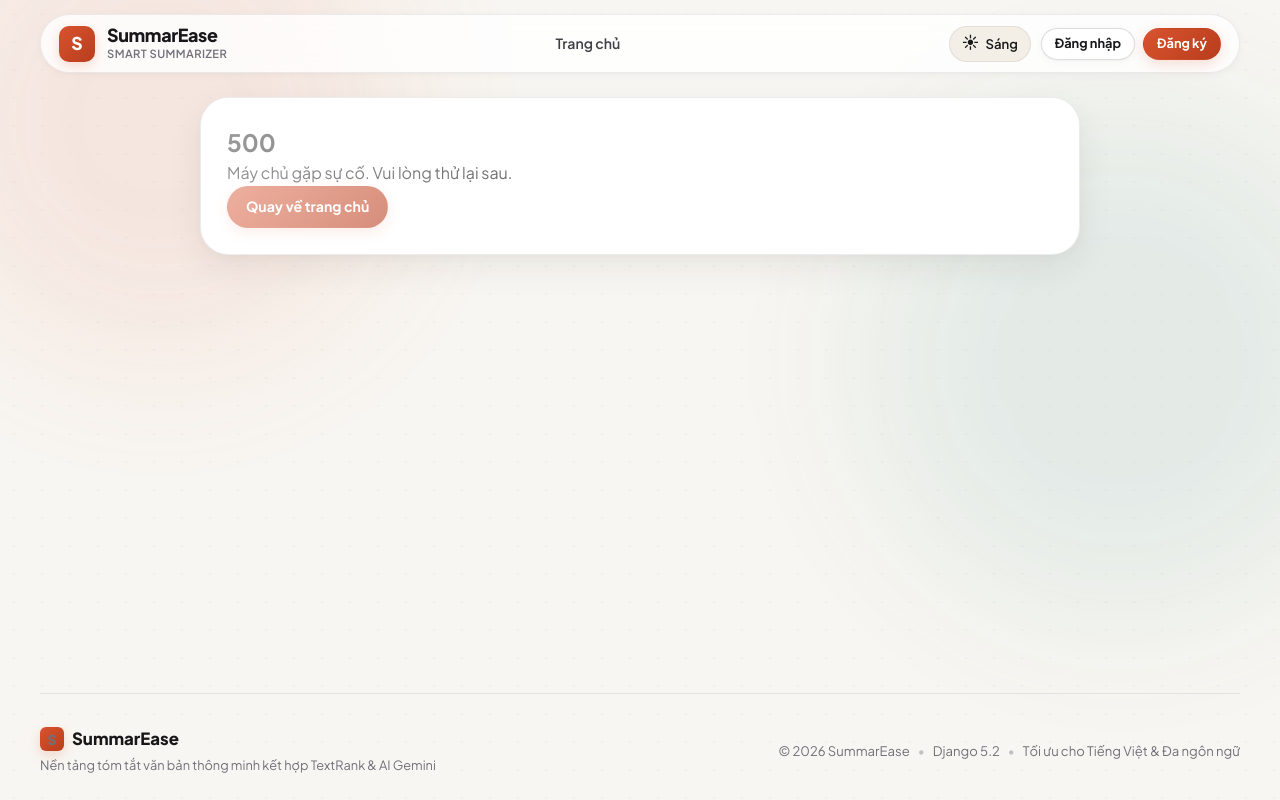
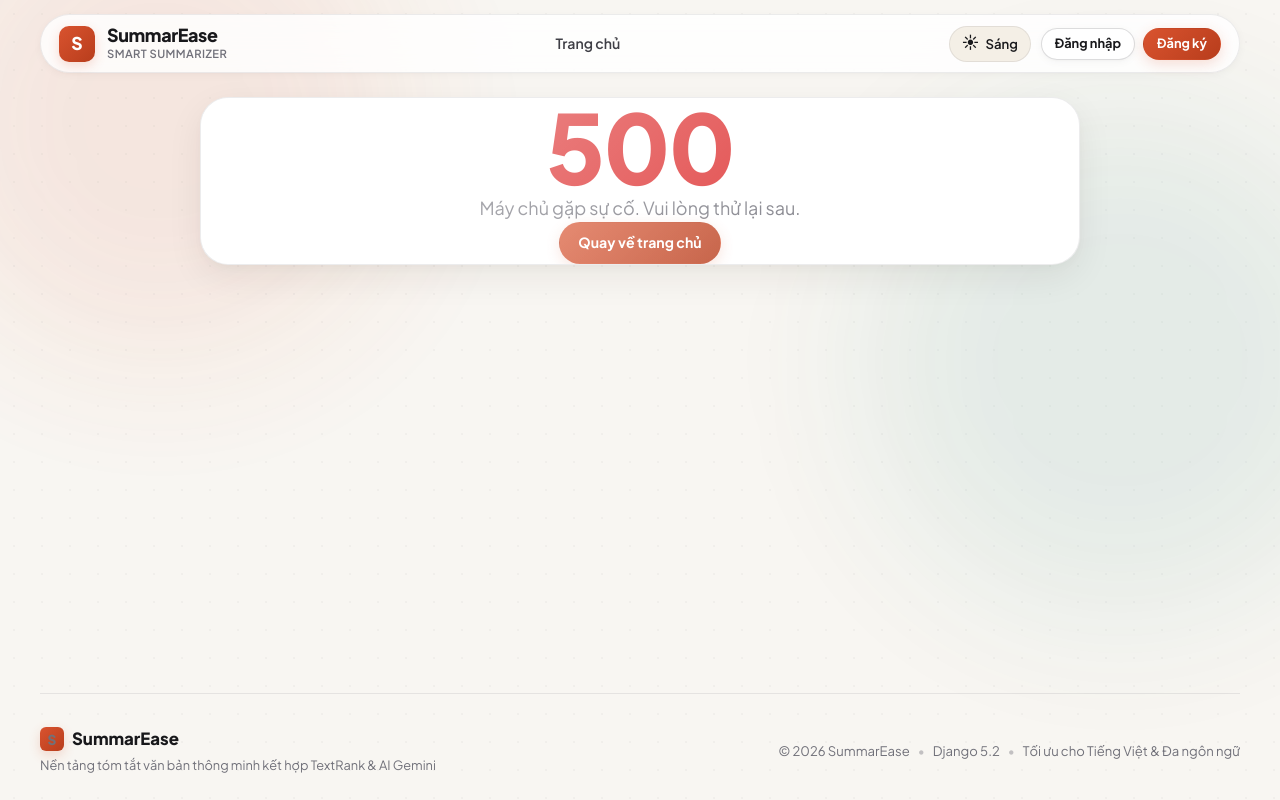
Before and after one commit to NgHuuGiau/SummarEase-Django, a Django app: template frontend/templates/500.html in a window 1280 px wide. Run offline with Django 5.2, Linux system fonts and the light colour scheme; the template is opened without the code that fills it, so the values that code supplies are empty.

Commit message:
fix(frontend): vá XSS, giới hạn polling và dọn mã chết
Escape method, language và keywords trước khi innerHTML. Hủy fetch cũ khi submit lại, dừng polling sau 60 lần và khi rời trang. Khớp cache service worker theo pathname, bỏ preconnect tới Gemini không dùng. Xóa slider-ticks ẩn, thuộc tính data-copy-target chết, bổ sung CSS còn thiếu cho trang 404/500 và nhãn truy cập.

```diff
--- a/frontend/static/css/form-area.css
+++ b/frontend/static/css/form-area.css
@@ -350,10 +350,6 @@
     background: #ffffff;
     border: 2px solid var(--brand);
     box-shadow: 0 2px 6px rgba(0, 0, 0, 0.2);
-}
-
-.slider-ticks {
-    display: none;
 }
 
 /* Method Hint Card */
@@ -777,3 +773,56 @@
     color: var(--muted);
     font-size: 0.8rem;
 }
+
+/* ==========================================================================
+   Error pages (404/500) - used by templates/404.html, templates/500.html
+   ========================================================================== */
+.error-card {
+    text-align: center;
+    padding: var(--space-8) var(--space-6);
+}
+.error-code {
+    font-size: 6rem;
+    font-weight: 800;
+    line-height: 1;
+    margin-bottom: var(--space-4);
+    letter-spacing: -0.02em;
+}
+.error-code.brand { color: var(--brand); }
+.error-code.danger { color: var(--danger); }
+.error-message {
+    font-size: 1.125rem;
+    color: var(--muted);
+    margin-bottom: var(--space-6);
+}
+
+/* ==========================================================================
+   Disabled state for buttons/inputs (used by app.js for Gemini button)
+   ========================================================================== */
+.is-disabled {
+    opacity: 0.5;
+    cursor: not-allowed;
+    pointer-events: none;
+}
+
+/* ==========================================================================
+   Shadow XL (referenced in history.css for share modal)
+   ========================================================================== */
+:root {
+    --shadow-xl: 0 20px 40px rgba(0, 0, 0, 0.15), 0 8px 16px rgba(0, 0, 0, 0.1);
+}
+
+/* ==========================================================================
+   Screen-reader only utility (for accessible labels)
+   ========================================================================== */
+.visually-hidden {
+    position: absolute;
+    width: 1px;
+    height: 1px;
+    padding: 0;
+    margin: -1px;
+    overflow: hidden;
+    clip: rect(0, 0, 0, 0);
+    white-space: nowrap;
+    border: 0;
+}
--- a/frontend/static/js/app.js
+++ b/frontend/static/js/app.js
@@ -23,8 +23,6 @@
     const submitBtn = document.querySelector("#submit-btn");
     const btnText = submitBtn && submitBtn.querySelector(".btn-text");
     const btnSpinner = submitBtn && submitBtn.querySelector(".btn-spinner");
-    const progressBar = document.querySelector("#progress-bar");
-    const progressText = document.querySelector("#progress-text");
     const root = document.documentElement;
     const themeToggle = document.querySelector("[data-theme-toggle]");
     const themeLabel = document.querySelector("[data-theme-label]");
@@ -33,7 +31,18 @@
     const ratioInput = document.querySelector("#ratio_input");
     const ratioValue = document.querySelector("#ratio_value");
 
-        let pollTimeout = null;
+    let pollTimeout = null;
+    let pollController = null;
+    let pollAttempts = 0;
+    const MAX_POLL_ATTEMPTS = 60;
+
+    function esc(value) {
+        return String(value == null ? "" : value)
+            .replace(/&/g, "&amp;")
+            .replace(/</g, "&lt;")
+            .replace(/>/g, "&gt;")
+            .replace(/"/g, "&quot;");
+    }
 
     const errorMap = {
         text: document.querySelector("#error-text"),
@@ -127,12 +136,27 @@
 
     function startPolling(taskId) {
         if (pollTimeout) clearTimeout(pollTimeout);
+        if (pollController) pollController.abort();
+        pollController = new AbortController();
+        pollAttempts = 0;
         let progress = 0;
         const poll = async function (delay = 2000) {
             pollTimeout = setTimeout(async function () {
+            pollAttempts += 1;
+            if (pollAttempts > MAX_POLL_ATTEMPTS) {
+                pollTimeout = null;
+                setLoading(false);
+                updateProgress(0, "Hết thời gian chờ. Vui lòng thử lại.");
+                if (message) {
+                    message.textContent = "Tác vụ quá lâu. Hãy kiểm tra lịch sử sau.";
+                    message.style.color = "var(--danger)";
+                }
+                return;
+            }
             try {
                 const response = await fetch("/api/v1/summaries/status/" + taskId + "/", {
                     headers: { "X-Requested-With": "XMLHttpRequest" },
+                    signal: pollController.signal,
                 });
                 if (response.status === 429) {
                     const retryAfter = Number(response.headers.get("Retry-After")) || 5;
@@ -159,6 +183,7 @@
                     poll();
                 }
             } catch (e) {
+                if (e && e.name === "AbortError") return;
                 poll(5000);
             }
             }, delay);
@@ -170,13 +195,13 @@
         if (resultTitle) resultTitle.textContent = data.title;
         if (resultDesc) resultDesc.textContent = "Đã xử lý lúc " + data.created_at;
         if (resultMeta) {
-            resultMeta.innerHTML = "<span class=\"badge textrank\">" + data.method + "</span>" +
-                "<span class=\"badge source-badge\">" + data.language + "</span>" +
+            resultMeta.innerHTML = "<span class=\"badge textrank\">" + esc(data.method) + "</span>" +
+                "<span class=\"badge source-badge\">" + esc(data.language) + "</span>" +
                 "<span class=\"badge-ratio\">Tỉ lệ " + Math.round(Number(data.ratio) * 100) + "%</span>";
         }
         if (resultKeywords && data.keywords) {
             resultKeywords.innerHTML = data.keywords.map(function (kw) {
-                return "<span class=\"keyword-chip\"># " + kw + "</span>";
+                return "<span class=\"keyword-chip\"># " + esc(kw) + "</span>";
             }).join("");
         }
         if (summaryEmpty) summaryEmpty.classList.add("is-hidden");
@@ -331,4 +356,9 @@
     if (form) {
         form.addEventListener("submit", submitSummary);
     }
+
+    window.addEventListener("pagehide", function () {
+        if (pollTimeout) clearTimeout(pollTimeout);
+        if (pollController) pollController.abort();
+    });
 })();
--- a/frontend/templates/summaries/base.html
+++ b/frontend/templates/summaries/base.html
@@ -14,8 +14,6 @@
     <meta name="apple-mobile-web-app-capable" content="yes">
     <meta name="apple-mobile-web-app-status-bar-style" content="black-translucent">
     <meta name="apple-mobile-web-app-title" content="SummarEase">
-    <link rel="dns-prefetch" href="//generativelanguage.googleapis.com">
-    <link rel="preconnect" href="https://generativelanguage.googleapis.com" crossorigin>
     <link rel="preconnect" href="https://fonts.googleapis.com">
     <link rel="preconnect" href="https://fonts.gstatic.com" crossorigin>
     <link href="https://fonts.googleapis.com/css2?family=Plus+Jakarta+Sans:ital,wght@0,400;0,500;0,600;0,700;0,800;1,400&family=Be+Vietnam+Pro:ital,wght@0,400;0,500;0,600;0,700;0,800;1,400&display=swap" rel="stylesheet">
--- a/frontend/templates/summaries/history_detail.html
+++ b/frontend/templates/summaries/history_detail.html
@@ -74,7 +74,7 @@
                 <div class="comparative-card-header">
                     <span class="card-tag summary">Bản tóm tắt</span>
                     <div class="summary-card-tools">
-                        <button type="button" class="button-secondary slim" id="copy-detail-btn" data-copy-target="detail-summary-text">
+                        <button type="button" class="button-secondary slim" id="copy-detail-btn">
                             📋 Sao chép
                         </button>
                         <div class="export-dropdown">
--- a/frontend/templates/summaries/history_list.html
+++ b/frontend/templates/summaries/history_list.html
@@ -27,7 +27,8 @@
         <form method="get" class="search-form" action="{% url 'history' %}">
             <div class="search-input-wrap">
                 <span class="search-icon">🔍</span>
-                <input type="search" name="q" value="{{ search_query }}" placeholder="Tìm kiếm trong tiêu đề, nội dung, từ khóa..." class="search-input" autocomplete="off">
+                <label for="history-search" class="visually-hidden">Tìm kiếm lịch sử</label>
+                <input type="search" id="history-search" name="q" value="{{ search_query }}" placeholder="Tìm kiếm trong tiêu đề, nội dung, từ khóa..." class="search-input" autocomplete="off" aria-label="Tìm kiếm lịch sử">
                 {% if search_query %}
                     <a href="{% url 'history' %}" class="search-clear" title="Xóa tìm kiếm">✕</a>
                 {% endif %}
--- a/frontend/templates/summaries/shared_detail.html
+++ b/frontend/templates/summaries/shared_detail.html
@@ -71,7 +71,7 @@
                 <div class="comparative-card-header">
                     <span class="card-tag summary">Bản tóm tắt</span>
                     <div class="summary-card-tools">
-                        <button type="button" class="button-secondary slim" id="copy-detail-btn" data-copy-target="detail-summary-text">
+                        <button type="button" class="button-secondary slim" id="copy-detail-btn">
                             📋 Sao chép
                         </button>
                     </div>
```
Also changed, not shown: frontend/static/sw.js (+5 -2 lines), frontend/templates/summaries/home.html (+4 -9 lines).
